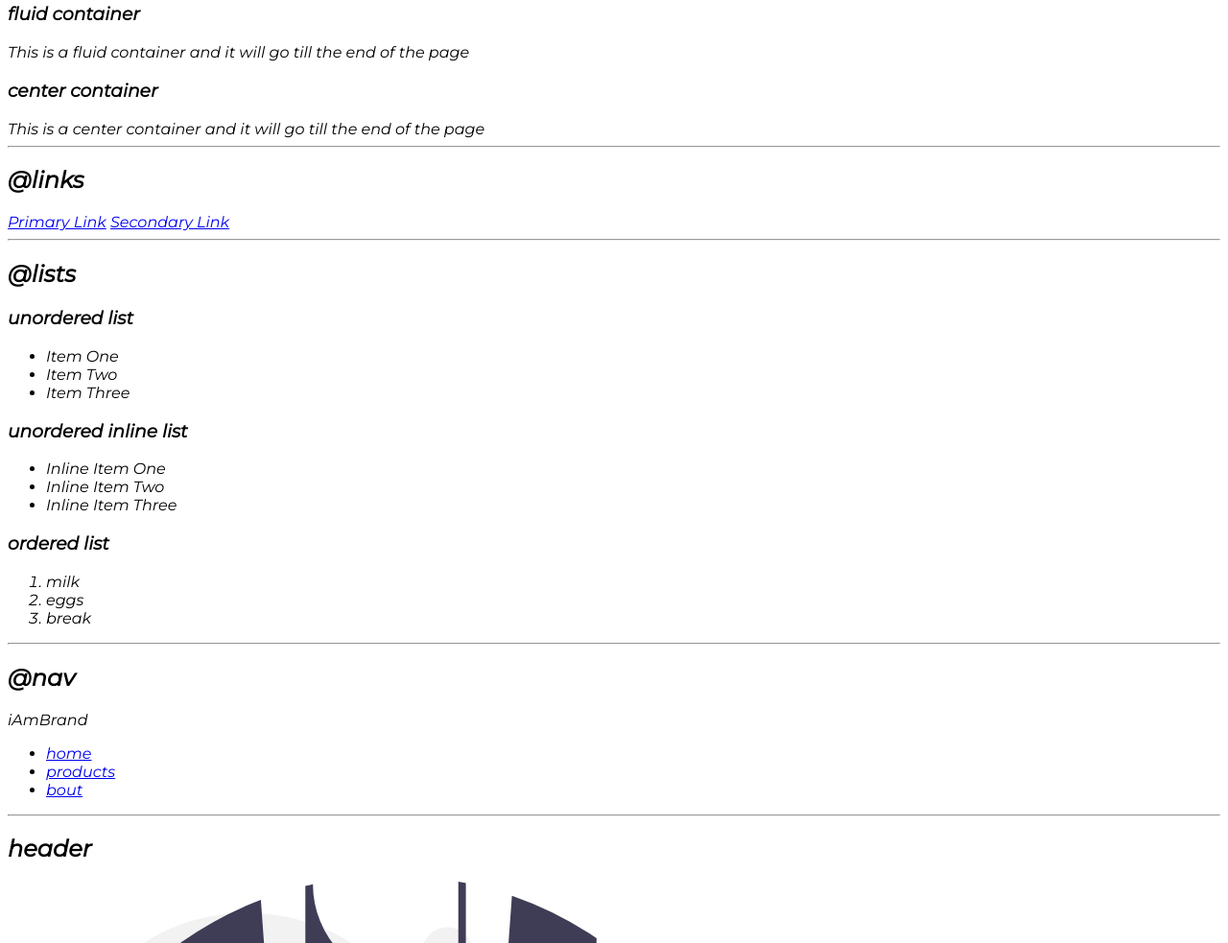
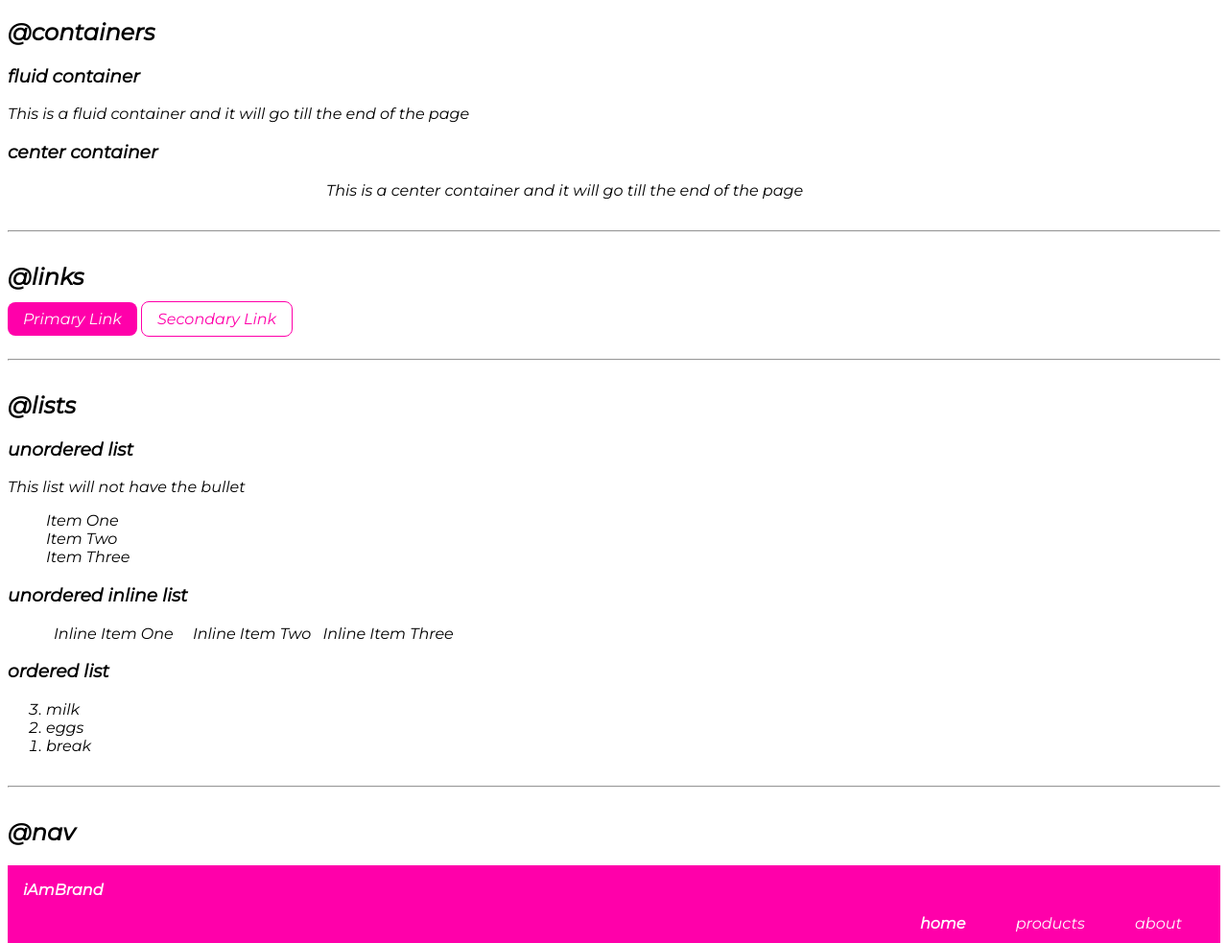
Before and after one commit to Shashi709/Create-portfolio, a plain HTML site: page index.html in a window 1280 px wide. Shown: the part 463-1446 px from the top of the page at 96% size. Drawn offline with Linux system fonts and the light colour scheme.

Commit message:
navigation done

```diff
--- a/index.html
+++ b/index.html
@@ -24,22 +24,24 @@
     <h2>@containers</h2>
 
     <h3>fluid container</h3>
-    <div>This is a fluid container and it will go till the end of the page</div>
+    <div class="container container-fluid">This is a fluid container and it will go till the end of the page</div>
 
     <h3>center container</h3>
-    <div>This is a center container and it will go till the end of the page</div>
+    <div class="container container-center">This is a center container and it will go till the end of the page</div>
 
     <hr>
 
     <h2>@links</h2>
 
-    <a href="/">Primary Link</a>
-    <a href="/">Secondary Link</a>
+    <a class="link link-primary" href="/">Primary Link</a>
+    <a class="link link-secondary" href="/">Secondary Link</a>
 
     <hr>
     <h2>@lists</h2>
+
     <h3>unordered list</h3>
-    <ul>
+    <p>This list will not have the bullet</p>
+    <ul class="list-non-bullet">
         <li>Item One</li>
         <li>Item Two</li>
         <li>Item Three</li>
@@ -47,35 +49,35 @@
 
     <h3>unordered inline list</h3>
 
-    <ul>
-        <li>Inline Item One</li>
-        <li>Inline Item Two</li>
-        <li>Inline Item Three</li>
+    <ul class="list-non-bullet">
+        <li class="list-item-inline">Inline Item One</li>
+        <li class="list-item-inline">Inline Item Two</li>
+        <liclass="list-item-inline">Inline Item Three</li>
 
     </ul>
 
     <h3>ordered list</h3>
-    <ol>
-        <li>milk</li>
-        <li>eggs</li>
-        <li>break</li>
+    <ol reversed>
+        <li >milk</li>
+        <li >eggs</li>
+        <li >break</li>
 
     </ol>
     <hr>
 
     <h2>@nav</h2>
 
-    <nav>
-        <div>iAmBrand</div>
-        <ul>
-            <li>
-                <a href="/">home</a>
+    <nav class="navigation container">
+        <div class="nav-brand">iAmBrand</div>
+        <ul class="list-non-bullet nav-pills">
+            <li class="list-item-inline">
+                <a class="link link-active" href="/">home</a>
             </li>
-            <li>
-                <a href="/">products</a>
+            <li class="list-item-inline">
+                <a class="link" href="/">products</a>
             </li>
-            <li>
-                <a href="/">bout</a>
+            <li class="list-item-inline">
+                <a class="link" href="/">about</a>
             </li>
         </ul>
 
--- a/style.css
+++ b/style.css
@@ -1,6 +1,63 @@
 @import url('https://fonts.googleapis.com/css2?family=Montserrat:ital@1&display=swap');
 
+:root{
+    --primary-color:rgb(255, 0, 170);
+}
 body{
     font-family: 'Montserrat',
      sans-serif;
 }
+hr{
+    margin: 2rem 0rem;
+}
+.container{
+    padding: 0 rem 1 rem;
+}
+.container-center{
+    max-width: 600px;
+    margin: auto;
+}
+/** links  **/
+.link{
+    text-decoration: none;
+    padding: 0.5rem 1rem;
+}
+.link-primary{
+    background-color: var(--primary-color);
+    border-radius: 0.5rem;
+    color: white;
+}
+.link-secondary{
+    color: var(--primary-color);
+    border-radius: 0.5rem;
+    border: 1px solid var(--primary-color);
+}
+/** look into BEM naming convention for css **/
+/** lists **/
+.list-non-bullet{
+    list-style: none;
+}
+.list-item-inline{
+    display: inline;
+    padding: 0rem 0.5rem;
+}
+/** navigation **/
+.navigation{
+    background-color: var(--primary-color);
+    color: white;
+    padding: 1rem;
+    border-bottom-left-radius: 1rem;
+}
+.navigation .nav-brand{
+    font-weight: bold;
+
+}
+.navigation .nav-pills{
+    text-align: right;
+}
+.navigation .link{
+    color: white;
+}
+.navigation .link-active{
+    font-weight: bold;
+}
```
